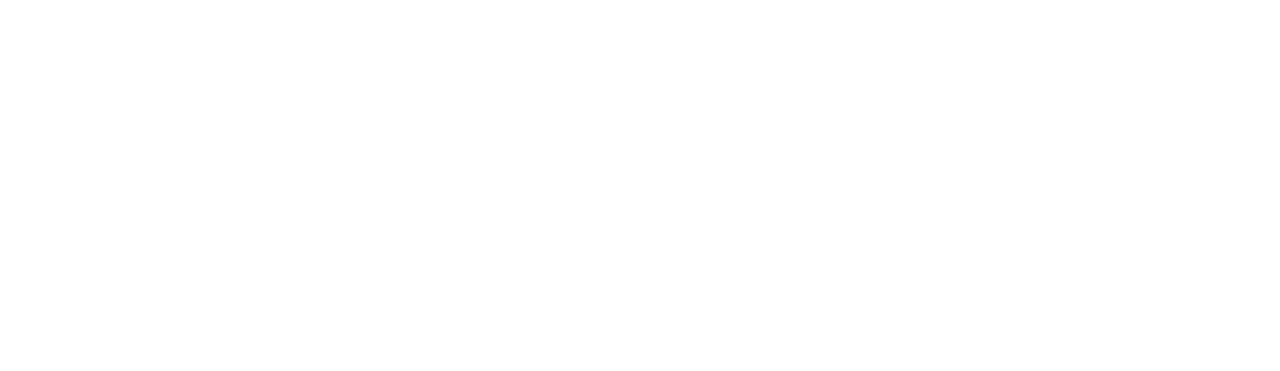
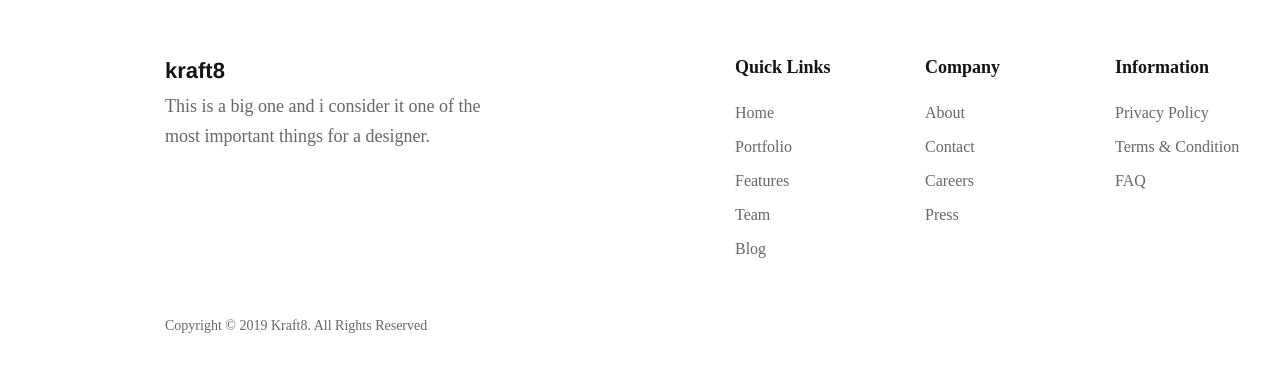
Before and after one commit to devym-37/task_Firma, a React app in the folder firma/: page / in a window 1280 px wide. Shown: the part 7502-7873 px from the top of the page. Built offline with nearby package versions, Linux system fonts and the light colour scheme.

Commit message:
add header footer scss

```diff
--- a/firma/src/App.js
+++ b/firma/src/App.js
@@ -1,11 +1,13 @@
 import React from "react";
 import "styles/main.scss";
 import Header from "./component/Header";
+import Footer from "./component/Footer";
 
 function App() {
   return (
     <>
       <Header />
+      <Footer />
     </>
   );
 }
--- /dev/null
+++ b/firma/src/component/Footer.js
@@ -0,0 +1,76 @@
+import React from "react";
+
+const footer = () => (
+  <footer id="footer">
+    <div className="background">
+      <div id="Copyright___2019_Kra">
+        <span>Copyright © 2019 Kraft8. All Rights Reserved</span>
+      </div>
+      <div id="Social_Icons_Style_2" class="Social_Icons_Style_2"></div>
+      <div id="Link_List_3">
+        <div id="FAQ">
+          <span>FAQ</span>
+        </div>
+        <div id="Terms___Condition">
+          <span>Terms & Condition</span>
+        </div>
+        <div id="Privacy_Policy">
+          <span>Privacy Policy</span>
+        </div>
+        <div id="Information">
+          <span>Information</span>
+        </div>
+      </div>
+      <div id="Link_List_2">
+        <div id="Press">
+          <span>Press</span>
+        </div>
+        <div id="Careers">
+          <span>Careers</span>
+        </div>
+        <div id="Contact">
+          <span>Contact</span>
+        </div>
+        <div id="About">
+          <span>About</span>
+        </div>
+        <div id="Company">
+          <span>Company</span>
+        </div>
+      </div>
+      <div id="Link_List_1">
+        <div id="Blog">
+          <span>Blog</span>
+        </div>
+        <div id="Team">
+          <span>Team</span>
+        </div>
+        <div id="Features">
+          <span>Features</span>
+        </div>
+        <div id="Portfolio">
+          <span>Portfolio</span>
+        </div>
+        <div id="Home">
+          <span>Home</span>
+        </div>
+        <div id="Quick_Links">
+          <span>Quick Links</span>
+        </div>
+      </div>
+      <div id="Text">
+        <div id="This_is_a_big_one_an">
+          <span>
+            This is a big one and i consider it one of the most important things
+            for a designer.
+          </span>
+        </div>
+        <div id="kraft8">
+          <span>kraft8</span>
+        </div>
+      </div>
+    </div>
+  </footer>
+);
+
+export default footer;
--- /dev/null
+++ b/firma/src/styles/footer.scss
@@ -0,0 +1,338 @@
+#footer {
+  position: absolute;
+  width: 1440px;
+  height: 404px;
+  left: 0px;
+  top: 7483px;
+  overflow: visible;
+
+  .background {
+    position: absolute;
+    overflow: visible;
+    width: 1440px;
+    height: 404px;
+    left: 0px;
+    top: 0px;
+    background-color: rgb(255, 255, 255);
+  }
+
+  #Copyright___2019_Kra {
+    position: absolute;
+    left: 165px;
+    top: 338px;
+    overflow: visible;
+    width: 296px;
+    white-space: nowrap;
+    line-height: 24px;
+    margin-top: -5px;
+    text-align: left;
+    font-family: Libre Franklin;
+    font-style: normal;
+    font-weight: normal;
+    font-size: 14px;
+    color: rgba(103, 103, 103, 1);
+  }
+
+  #Social_Icons_Style_2 {
+    position: absolute;
+    width: 1px;
+    height: 1px;
+    left: -1990px;
+    top: -7483px;
+    overflow: visible;
+  }
+
+  #Link_List_3 {
+    position: absolute;
+    width: 140px;
+    height: 133px;
+    left: 1115px;
+    top: 77px;
+    overflow: visible;
+  }
+  #FAQ {
+    position: absolute;
+    left: 0px;
+    top: 114px;
+    overflow: visible;
+    width: 33px;
+    white-space: nowrap;
+    text-align: left;
+    font-family: Libre Franklin;
+    font-style: normal;
+    font-weight: normal;
+    font-size: 16px;
+    color: rgba(103, 103, 103, 1);
+  }
+  #Terms___Condition {
+    position: absolute;
+    left: 0px;
+    top: 80px;
+    overflow: visible;
+    width: 141px;
+    white-space: nowrap;
+    text-align: left;
+    font-family: Libre Franklin;
+    font-style: normal;
+    font-weight: normal;
+    font-size: 16px;
+    color: rgba(103, 103, 103, 1);
+  }
+  #Privacy_Policy {
+    position: absolute;
+    left: 0px;
+    top: 46px;
+    overflow: visible;
+    width: 106px;
+    white-space: nowrap;
+    text-align: left;
+    font-family: Libre Franklin;
+    font-style: normal;
+    font-weight: normal;
+    font-size: 16px;
+    color: rgba(103, 103, 103, 1);
+  }
+  #Information {
+    position: absolute;
+    left: 0px;
+    top: 0px;
+    overflow: visible;
+    width: 102px;
+    white-space: nowrap;
+    line-height: 26px;
+    margin-top: -4px;
+    text-align: left;
+    font-family: Libre Franklin;
+    font-style: normal;
+    font-weight: bold;
+    font-size: 18px;
+    color: rgba(21, 21, 23, 1);
+  }
+  #Link_List_2 {
+    position: absolute;
+    width: 82px;
+    height: 167px;
+    left: 925px;
+    top: 77px;
+    overflow: visible;
+
+    #Press {
+      position: absolute;
+      left: 0px;
+      top: 148px;
+      overflow: visible;
+      width: 44px;
+      white-space: nowrap;
+      text-align: left;
+      font-family: Libre Franklin;
+      font-style: normal;
+      font-weight: normal;
+      font-size: 16px;
+      color: rgba(103, 103, 103, 1);
+    }
+
+    #Careers {
+      position: absolute;
+      left: 0px;
+      top: 114px;
+      overflow: visible;
+      width: 61px;
+      white-space: nowrap;
+      text-align: left;
+      font-family: Libre Franklin;
+      font-style: normal;
+      font-weight: normal;
+      font-size: 16px;
+      color: rgba(103, 103, 103, 1);
+    }
+
+    #Contact {
+      position: absolute;
+      left: 0px;
+      top: 80px;
+      overflow: visible;
+      width: 62px;
+      white-space: nowrap;
+      text-align: left;
+      font-family: Libre Franklin;
+      font-style: normal;
+      font-weight: normal;
+      font-size: 16px;
+      color: rgba(103, 103, 103, 1);
+    }
+
+    #About {
+      position: absolute;
+      left: 0px;
+      top: 46px;
+      overflow: visible;
+      width: 48px;
+      white-space: nowrap;
+      text-align: left;
+      font-family: Libre Franklin;
+      font-style: normal;
+      font-weight: normal;
+      font-size: 16px;
+      color: rgba(103, 103, 103, 1);
+    }
+
+    #Company {
+      position: absolute;
+      left: 0px;
+      top: 0px;
+      overflow: visible;
+      width: 83px;
+      white-space: nowrap;
+      line-height: 26px;
+      margin-top: -4px;
+      text-align: left;
+      font-family: Libre Franklin;
+      font-style: normal;
+      font-weight: bold;
+      font-size: 18px;
+      color: rgba(21, 21, 23, 1);
+    }
+  }
+
+  #Link_List_1 {
+    position: absolute;
+    width: 100px;
+    height: 201px;
+    left: 735px;
+    top: 77px;
+    overflow: visible;
+
+    #Blog {
+      position: absolute;
+      left: 0px;
+      top: 182px;
+      overflow: visible;
+      width: 36px;
+      white-space: nowrap;
+      text-align: left;
+      font-family: Libre Franklin;
+      font-style: normal;
+      font-weight: normal;
+      font-size: 16px;
+      color: rgba(103, 103, 103, 1);
+    }
+
+    #Team {
+      position: absolute;
+      left: 0px;
+      top: 148px;
+      overflow: visible;
+      width: 42px;
+      white-space: nowrap;
+      text-align: left;
+      font-family: Libre Franklin;
+      font-style: normal;
+      font-weight: normal;
+      font-size: 16px;
+      color: rgba(103, 103, 103, 1);
+    }
+
+    #Features {
+      position: absolute;
+      left: 0px;
+      top: 114px;
+      overflow: visible;
+      width: 67px;
+      white-space: nowrap;
+      text-align: left;
+      font-family: Libre Franklin;
+      font-style: normal;
+      font-weight: normal;
+      font-size: 16px;
+      color: rgba(103, 103, 103, 1);
+    }
+
+    #Portfolio {
+      position: absolute;
+      left: 0px;
+      top: 80px;
+      overflow: visible;
+      width: 67px;
+      white-space: nowrap;
+      text-align: left;
+      font-family: Libre Franklin;
+      font-style: normal;
+      font-weight: normal;
+      font-size: 16px;
+      color: rgba(103, 103, 103, 1);
+    }
+
+    #Home {
+      position: absolute;
+      left: 0px;
+      top: 46px;
+      overflow: visible;
+      width: 46px;
+      white-space: nowrap;
+      text-align: left;
+      font-family: Libre Franklin;
+      font-style: normal;
+      font-weight: normal;
+      font-size: 16px;
+      color: rgba(103, 103, 103, 1);
+    }
+
+    #Quick_Links {
+      position: absolute;
+      left: 0px;
+      top: 0px;
+      overflow: visible;
+      width: 101px;
+      white-space: nowrap;
+      line-height: 26px;
+      margin-top: -4px;
+      text-align: left;
+      font-family: Libre Franklin;
+      font-style: normal;
+      font-weight: bold;
+      font-size: 18px;
+      color: rgba(21, 21, 23, 1);
+    }
+  }
+
+  #Text {
+    position: absolute;
+    width: 350px;
+    height: 99px;
+    left: 165px;
+    top: 77px;
+    overflow: visible;
+
+    #This_is_a_big_one_an {
+      position: absolute;
+      left: 0px;
+      top: 39px;
+      overflow: visible;
+      width: 351px;
+      height: 60px;
+      line-height: 30px;
+      margin-top: -6px;
+      text-align: left;
+      font-family: Libre Franklin;
+      font-style: normal;
+      font-weight: normal;
+      font-size: 18px;
+      color: rgba(103, 103, 103, 1);
+    }
+
+    #kraft8 {
+      position: absolute;
+      left: 0px;
+      top: 0px;
+      overflow: visible;
+      width: 61px;
+      white-space: nowrap;
+      text-align: left;
+      font-family: Helvetica;
+      font-style: normal;
+      font-weight: bold;
+      font-size: 22px;
+      color: rgba(21, 21, 23, 1);
+    }
+  }
+}
--- a/firma/src/styles/header.scss
+++ b/firma/src/styles/header.scss
@@ -19,13 +19,10 @@
   left: 0px;
   top: 0px;
   background-color: rgba(241, 241, 241, 1);
-}
 
   .Nav {
     transform-origin: 0px, 0px;
     transform: translate(0.5, 0);
-}
-
     #kraft8 {
       position: absolute;
       left: 165.5px;
@@ -40,7 +37,6 @@
       font-size: 22px;
       color: rgba(21, 21, 23, 1);
     }
-
     #Explore {
       position: absolute;
       left: 265.5px;
@@ -126,9 +122,7 @@
       overflow: visible;
       background-color: rgb(255, 169, 0);
       border-radius: 15px;
-}
-
-.logIn {
+      span {
         position: absolute;
         left: 30px;
         top: 13px;
@@ -142,3 +136,6 @@
         font-size: 16px;
         color: rgba(255, 255, 255, 1);
       }
+    }
+  }
+}
--- a/firma/src/styles/main.scss
+++ b/firma/src/styles/main.scss
@@ -1,5 +1,6 @@
 @import "./font.scss";
 @import "./header.scss";
+@import "./footer.scss";
 
 * {
   margin: 0;
```
Also changed, not shown: firma/src/pages/firstPage/FirstPageContainer.js (added), firma/src/pages/firstPage/FirstPagePresenter.js (added), firma/src/pages/firstPage/index.js (added). Lines whose indentation alone changed are shown as unchanged.
